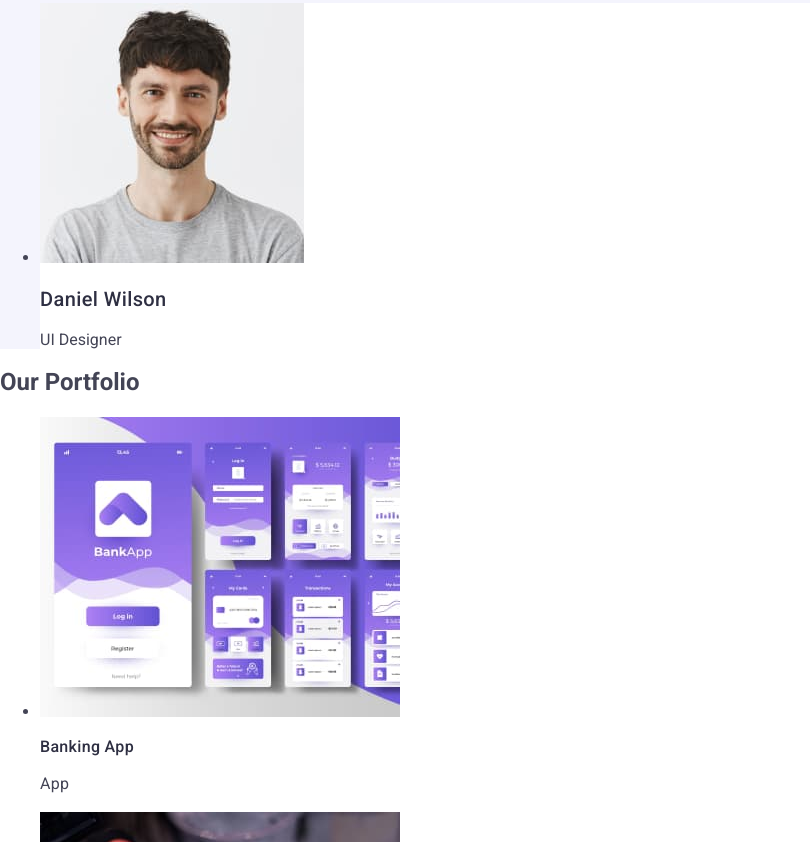
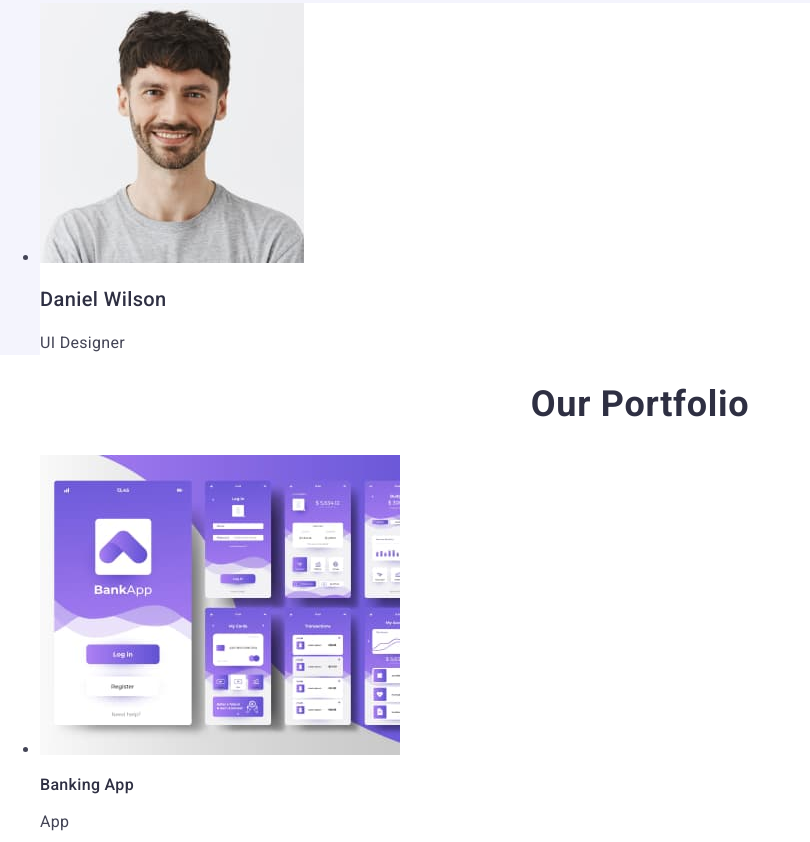
Before and after one commit to OksanaGukova/goit-markup-hw-02, a plain HTML site: page index.html in a window 1280 px wide. Shown: the part 1958-2800 px from the top of the page, without its empty margins (0-810 px from the left). Drawn offline with nearby package versions, Linux system fonts and the light colour scheme.

Commit message:
Add files via upload

```diff
--- a/index.html
+++ b/index.html
@@ -16,8 +16,11 @@
   <body class="body">
     <header>
       <nav>
-       <a href="./index.html" class="main-logo">Web <span class="span-logo">Studio</span></a>
+
         <ul>
+          <li>
+            <a href="./index.html" class="main-logo">Web <span class="span-logo">Studio</span></a>
+          </li>
           <li>
             <a href="" class="nav-text" >Studio</a>
           </li>
@@ -111,11 +114,11 @@
           height="260"
           alt="a man with a beard is smiling">
         <h3 class="team-header">Daniel Wilson</h3>
-        <p>UI Designer</p> </li>
+        <p class="team-text">UI Designer</p> </li>
       </ul>
       </section>
       <section class="portfolio">
-        <h2>Our Portfolio</h2>
+        <h2 class="portfolio-text">Our Portfolio</h2>
       <ul>
           <li>
               <img src="./images/BankingApp.jpg"
```
